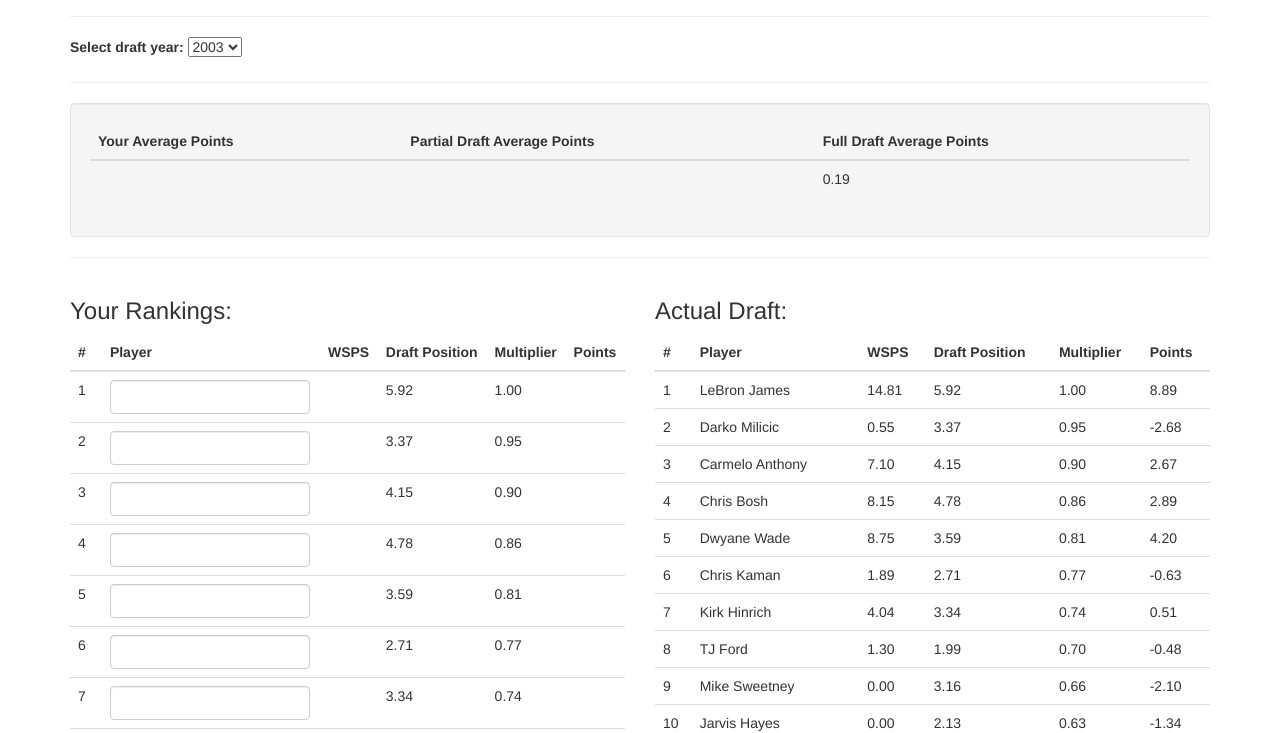
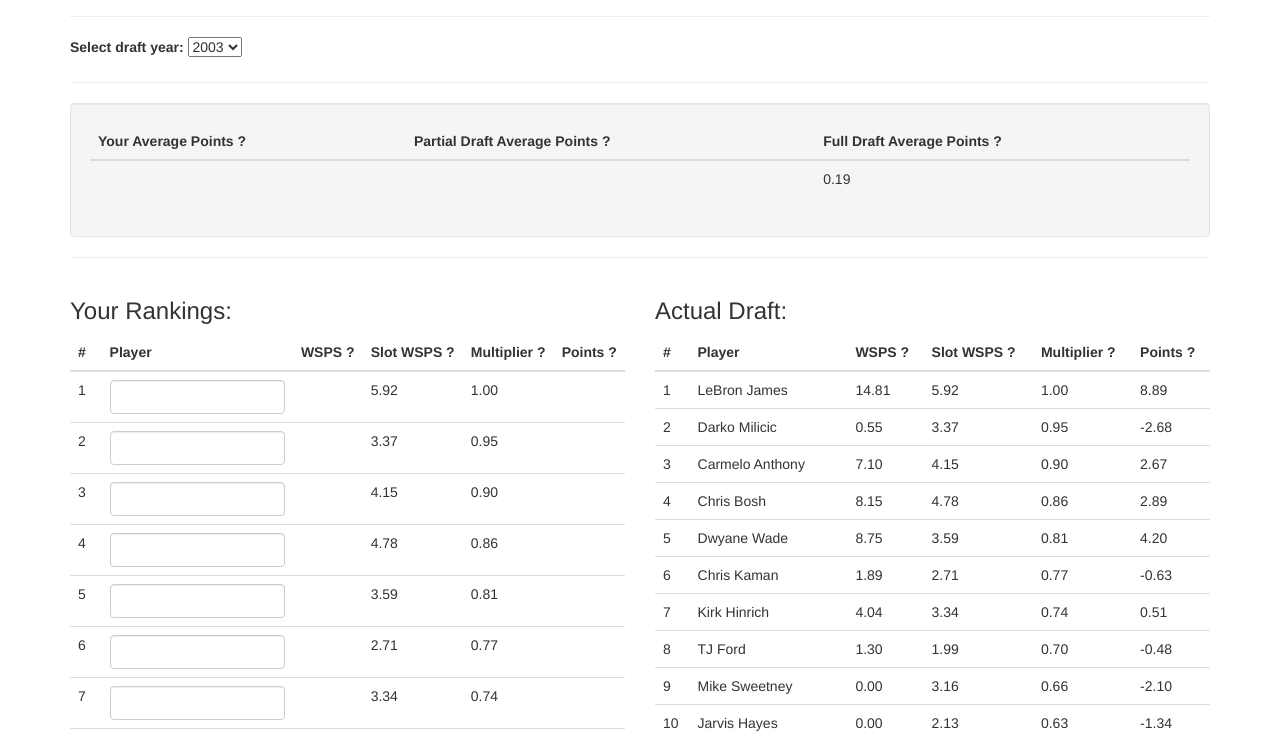
Before and after one commit to adamzerner/nbadraft_evaluator, a plain HTML site: page index.html in a window 1280 px wide. Shown: the part 83-816 px from the top of the page. Drawn offline with nearby package versions, Linux system fonts and the light colour scheme.

Commit message:
Add tooltips

```diff
--- a/index.html
+++ b/index.html
@@ -54,9 +54,24 @@
         <table class="table">
           <thead>
             <tr>
-              <th>Your Average Points</th>
-              <th>Partial Draft Average Points</th>
-              <th>Full Draft Average Points</th>
+              <th>
+                Your Average Points
+                <span
+                  uib-tooltip="Average points for the selections you made. Applies to the draft that is visible."
+                >?</span>
+              </th>
+              <th>
+                Partial Draft Average Points
+                <span
+                  uib-tooltip="If you only make selections for picks 1, 2 and 3, it'll average the points for picks 1, 2 and 3 in the actual draft. Applies to the draft that is visible."
+                >?</span>
+              </th>
+              <th>
+                Full Draft Average Points
+                <span
+                  uib-tooltip="Average points for all selections made in the actual draft. Applies to the draft that is visible."
+                >?</span>
+              </th>
             </tr>
           </thead>
           <tbody>
@@ -79,10 +94,30 @@
               <tr>
                 <th>#</th>
                 <th>Player</th>
-                <th>WSPS</th>
-                <th>Draft Position</th>
-                <th>Multiplier</th>
-                <th>Points</th>
+                <th>
+                  WSPS
+                  <span
+                    uib-tooltip="Win shares per season"
+                  >?</span>
+                </th>
+                <th>
+                  Slot WSPS
+                  <span
+                    uib-tooltip="Average win shares per season for people drafted at the corresponding draft position"
+                  >?</span>
+                </th>
+                <th>
+                  Multiplier
+                  <span
+                    uib-tooltip="Give more weight to higher draft picks"
+                  >?</span>
+                </th>
+                <th>
+                  Points
+                  <span
+                    uib-tooltip="(WSPS - Slot WSPS) * Multiplier"
+                  >?</span>
+                </th>
               </tr>
             </thead>
             <tbody>
@@ -96,7 +131,7 @@
                     typeahead-on-select="mainVm.onSelect(userChoice.name, $index + 1)"
                     ng-change="mainVm.onSelect(userChoice.name, $index + 1)"
                     class="form-control"
-                    style="display: inline-block; width: 200px;"
+                    style="display: inline-block; width: 175px;"
                   >
                 </td>
                 <td>{{ userChoice.winSharesPerSeason | number:2 }}</td>
@@ -114,10 +149,30 @@
               <tr>
                 <th>#</th>
                 <th>Player</th>
-                <th>WSPS</th>
-                <th>Draft Position</th>
-                <th>Multiplier</th>
-                <th>Points</th>
+                <th>
+                  WSPS
+                  <span
+                    uib-tooltip="Win shares per season"
+                  >?</span>
+                </th>
+                <th>
+                  Slot WSPS
+                  <span
+                    uib-tooltip="Average win shares per season for people drafted at the corresponding draft position"
+                  >?</span>
+                </th>
+                <th>
+                  Multiplier
+                  <span
+                    uib-tooltip="Give more weight to higher draft picks"
+                  >?</span>
+                </th>
+                <th>
+                  Points
+                  <span
+                    uib-tooltip="(WSPS - Slot WSPS) * Multiplier"
+                  >?</span>
+                </th>
               </tr>
             </thead>
             <tbody>
```
